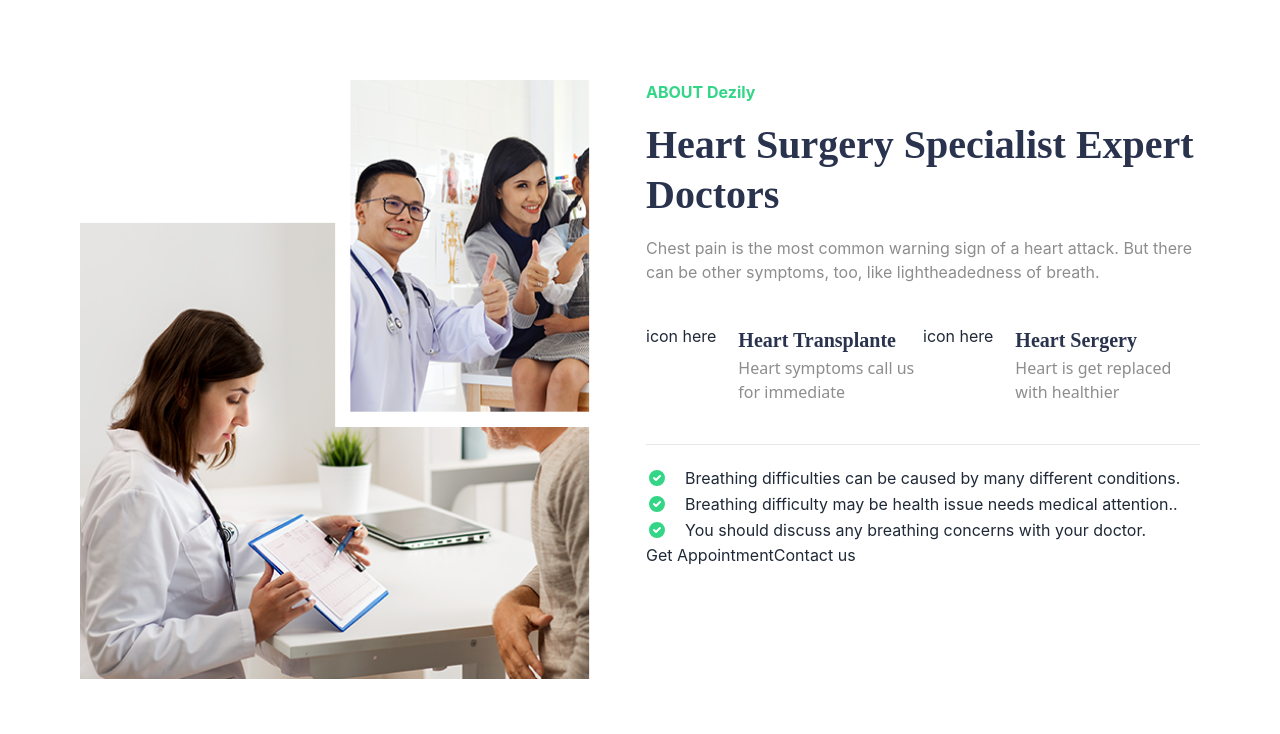
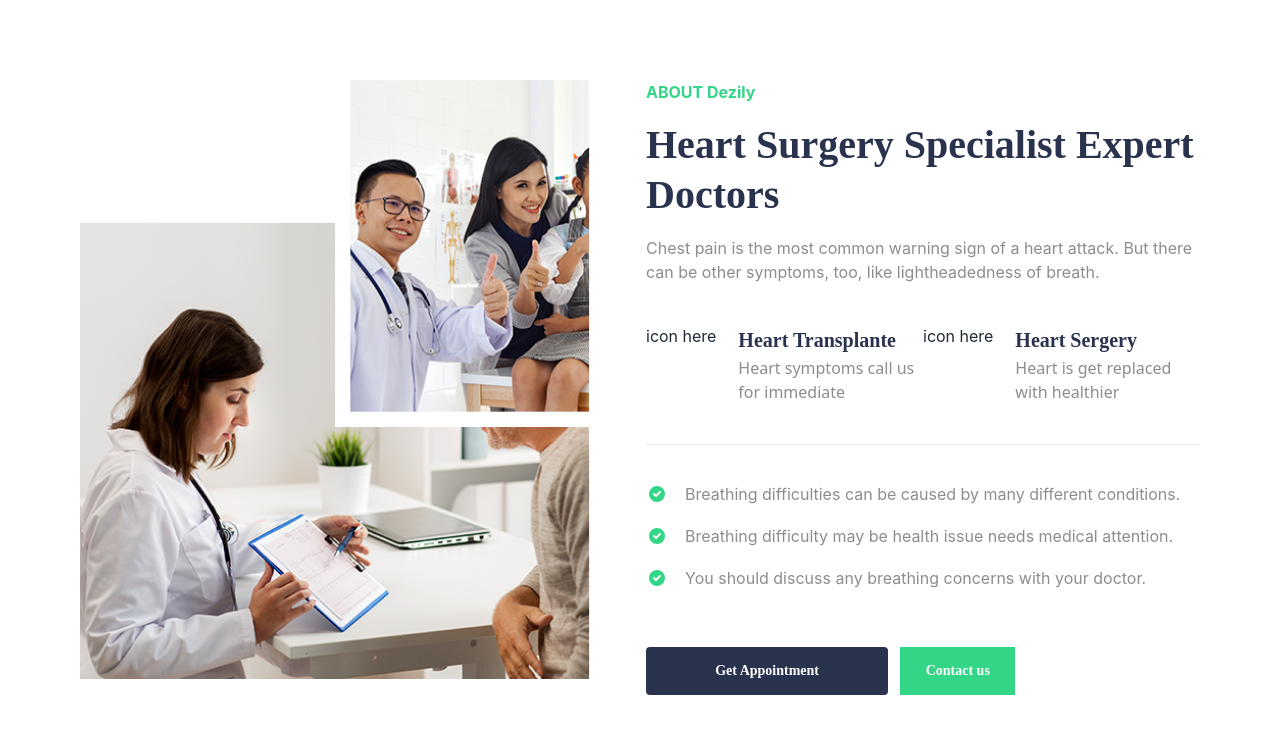
Before and after one commit to devnoman01/dezily, a React (Create React App) app: page / in a window 1280 px wide. Shown: the top 734 px of the page. Built offline with nearby package versions, Linux system fonts and the light colour scheme.

Commit message:
btns styles updated and tableRow component added

```diff
--- a/src/Components/About/About.js
+++ b/src/Components/About/About.js
@@ -1,11 +1,10 @@
 import React from 'react';
 import img from '../../images/about/about.png';
+import TableRow from './TableRow';
 import Treatment from './Treatment';
 // const primary = '#33D687';
 // const secondary = '#2A334E';
-const tikIcon = <svg xmlns="http://www.w3.org/2000/svg" className="h-5 w-5" viewBox="0 0 20 20" fill="#33D687">
-    <path fillRule="evenodd" d="M10 18a8 8 0 100-16 8 8 0 000 16zm3.707-9.293a1 1 0 00-1.414-1.414L9 10.586 7.707 9.293a1 1 0 00-1.414 1.414l2 2a1 1 0 001.414 0l4-4z" clipRule="evenodd" />
-</svg>;
+
 
 const transplante = {
     name: "Heart Transplante",
@@ -38,35 +37,18 @@ const About = () => {
 
                 </div>
                 <hr className='my-5' />
-                <table>
-                    <tr className='flex items-center space-x-4'>
-                        <td>{tikIcon}</td>
-                        <td>
-                            <span>Breathing difficulties can be caused by many different conditions.
-                            </span>
-                        </td>
-                    </tr>
-                    <tr className='flex items-center space-x-4'>
-                        <td>{tikIcon}</td>
-                        <td>
-                            <span>Breathing difficulty may be health issue needs medical attention..
-                            </span>
-                        </td>
-                    </tr>
-                    <tr className='flex items-center space-x-4'>
-                        <td>{tikIcon}</td>
-                        <td>
-                            <span>You should discuss any breathing concerns with your doctor.
-                            </span>
-                        </td>
-                    </tr>
+                <table className='my-5'>
+                    <TableRow>Breathing difficulties can be caused by many different conditions.</TableRow>
+                    <TableRow>Breathing difficulty may be health issue needs medical attention.</TableRow>
+                    <TableRow>You should discuss any breathing concerns with your doctor.</TableRow>
+
                 </table>
 
-                <div>
-                    <button>
+                <div className='my-10 grid grid-cols-3 gap-3 w-2/3'>
+                    <button className='btn bg-[#2A334E] border-none rounded col-span-2 font-saira normal-case'>
                         Get Appointment
                     </button>
-                    <button>
+                    <button className='btn bg-[#33D687] border-none rounded-none font-saira normal-case'>
                         Contact us
                     </button>
 
--- /dev/null
+++ b/src/Components/About/TableRow.js
@@ -0,0 +1,17 @@
+import React from 'react';
+const tikIcon = <svg xmlns="http://www.w3.org/2000/svg" className="h-5 w-5" viewBox="0 0 20 20" fill="#33D687">
+    <path fillRule="evenodd" d="M10 18a8 8 0 100-16 8 8 0 000 16zm3.707-9.293a1 1 0 00-1.414-1.414L9 10.586 7.707 9.293a1 1 0 00-1.414 1.414l2 2a1 1 0 001.414 0l4-4z" clipRule="evenodd" />
+</svg>;
+const TableRow = ({ children }) => {
+    return (
+        <tr className='flex items-center space-x-4 my-4'>
+            <td>{tikIcon}</td>
+            <td>
+                <span className='text-[#8d8d8d]'>{children}
+                </span>
+            </td>
+        </tr>
+    );
+};
+
+export default TableRow;
```
